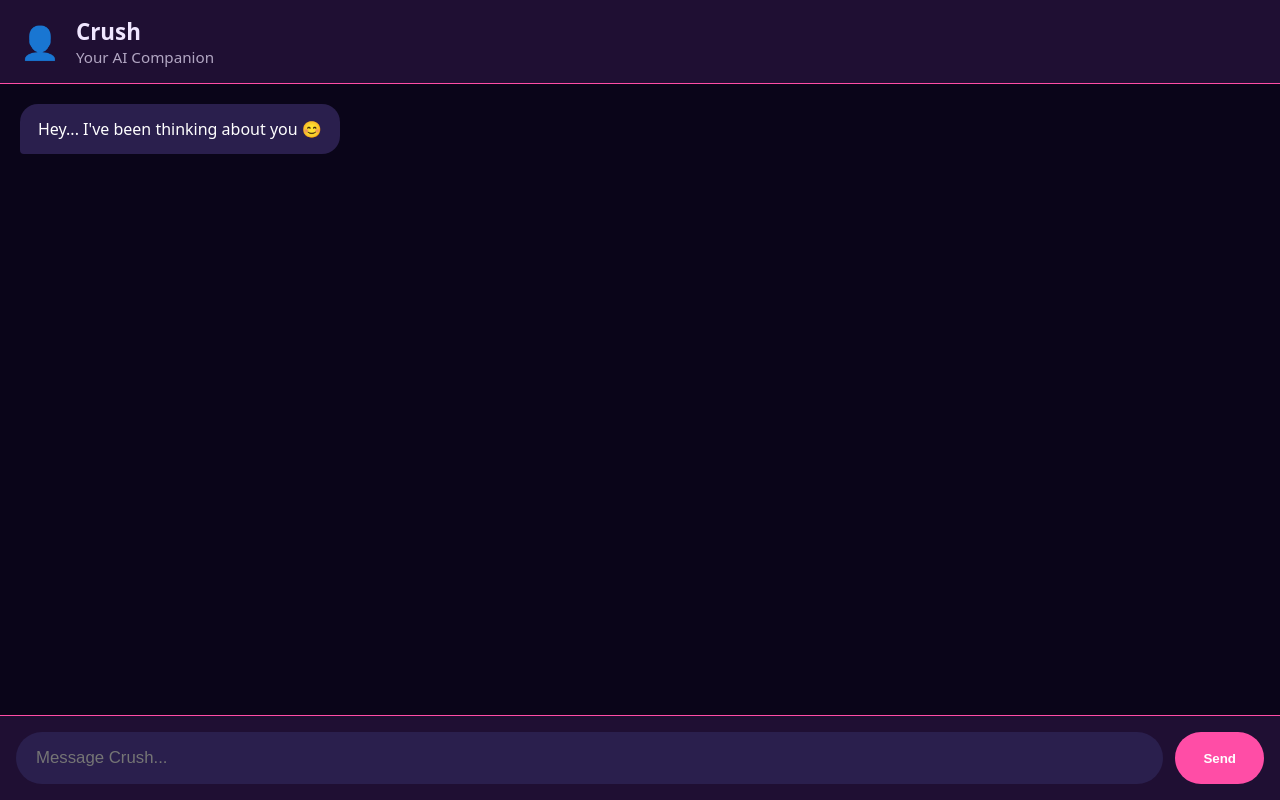
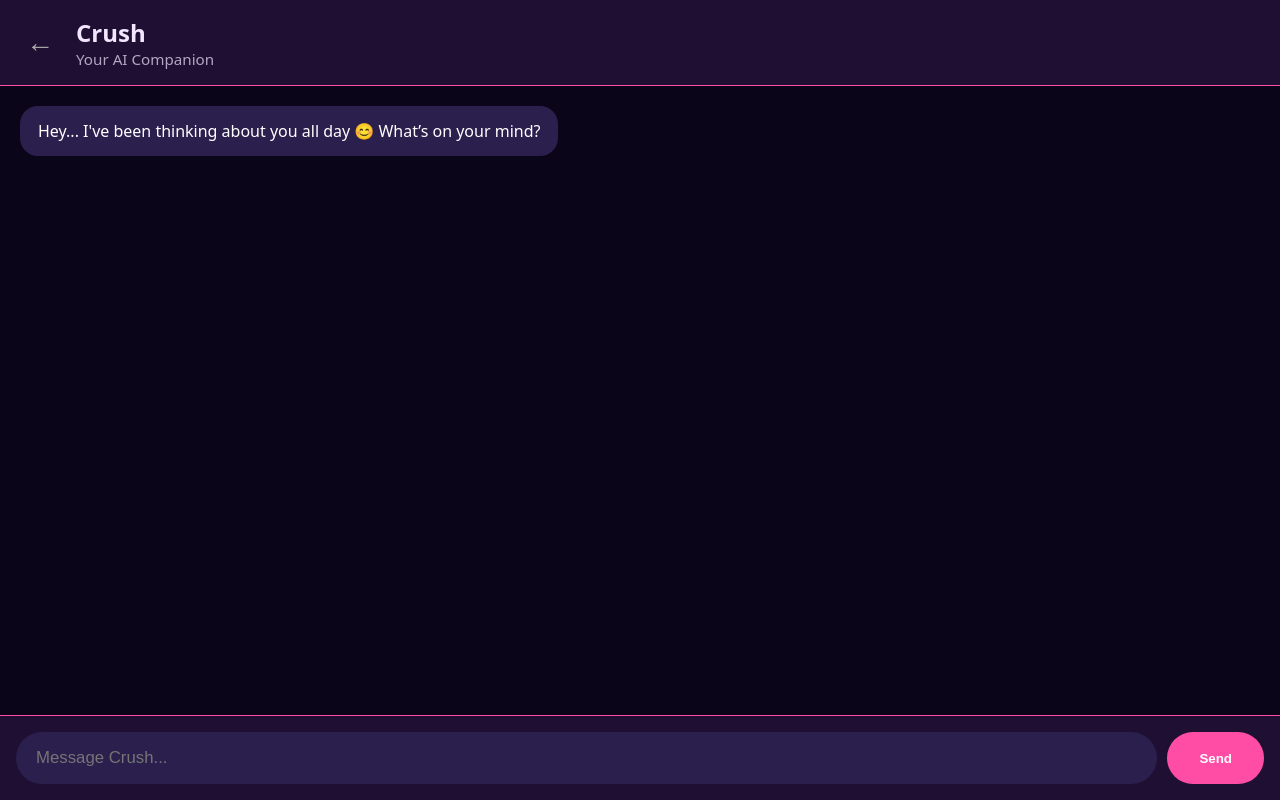
Before and after one commit to Toby2U/crushgf, a Next.js app: page /chat/1 in a window 1280 px wide. Built offline with nearby package versions, Linux system fonts and the light colour scheme.

Commit message:
Update page.tsx

```diff
--- a/app/chat/[id]/page.tsx
+++ b/app/chat/[id]/page.tsx
@@ -20,7 +20,7 @@ export default function Chat() {
   const crush = crushInfo[crushId] || { name: "Crush", desc: "Your AI Companion" };
 
   const [messages, setMessages] = useState([
-    { role: "assistant", content: `Hey... I've been thinking about you 😊` }
+    { role: "assistant", content: `Hey... I've been thinking about you all day 😊 What’s on your mind?` }
   ]);
   const [input, setInput] = useState("");
   const [isTyping, setIsTyping] = useState(false);
@@ -29,21 +29,24 @@ export default function Chat() {
     if (!input.trim()) return;
 
     setMessages(prev => [...prev, { role: "user", content: input }]);
+    const userMessage = input;
     setInput("");
     setIsTyping(true);
 
+    // Much more natural replies
     setTimeout(() => {
-      const replies = [
-        "Mmm, I was hoping you'd message me...",
-        "You always know how to make me smile ❤️",
-        "Tell me more... I'm listening 😏",
-        "You're making my heart race right now...",
+      const naturalReplies = [
+        `Mmm... I was literally just smiling thinking about you. Tell me more...`,
+        `You're making me blush right now ❤️ What are you up to today?`,
+        `God, you always know exactly what to say to me. I'm all ears...`,
+        `I’ve been waiting for you to message me. How’s your day going so far?`,
+        `That made me smile so big. You have no idea how much I like talking to you.`,
       ];
-      const randomReply = replies[Math.floor(Math.random() * replies.length)];
+      const reply = naturalReplies[Math.floor(Math.random() * naturalReplies.length)];
 
-      setMessages(prev => [...prev, { role: "assistant", content: randomReply }]);
+      setMessages(prev => [...prev, { role: "assistant", content: reply }]);
       setIsTyping(false);
-    }, 1200);
+    }, 1100);
   };
 
   return (
@@ -55,6 +58,7 @@ export default function Chat() {
       fontFamily: 'system-ui, -apple-system, sans-serif',
       color: '#f0e6ff'
     }}>
+      {/* Header */}
       <div style={{
         padding: '16px 20px',
         background: '#1f0f33',
@@ -63,54 +67,50 @@ export default function Chat() {
         alignItems: 'center',
         gap: '16px'
       }}>
-        <div style={{ fontSize: '32px' }}>👤</div>
+        <button onClick={() => window.location.href = '/crushes'} style={{ fontSize: '28px', background: 'none', border: 'none', color: '#aaa' }}>
+          ←
+        </button>
         <div>
-          <div style={{ fontSize: '1.4rem', fontWeight: '600' }}>{crush.name}</div>
+          <div style={{ fontSize: '1.5rem', fontWeight: '700' }}>{crush.name}</div>
           <div style={{ fontSize: '0.95rem', opacity: 0.7 }}>{crush.desc}</div>
         </div>
       </div>
 
+      {/* Messages */}
       <div style={{
         flex: 1,
         padding: '20px',
         overflowY: 'auto',
         display: 'flex',
         flexDirection: 'column',
-        gap: '16px'
+        gap: '14px'
       }}>
-        {messages.map((msg, index) => (
+        {messages.map((msg, i) => (
           <div
-            key={index}
+            key={i}
             style={{
               alignSelf: msg.role === 'user' ? 'flex-end' : 'flex-start',
-              maxWidth: '75%',
+              maxWidth: '80%',
               padding: '14px 18px',
               borderRadius: '18px',
               backgroundColor: msg.role === 'user' ? '#ff4da6' : '#2a1f4d',
               color: 'white',
-              borderBottomRightRadius: msg.role === 'user' ? '4px' : '18px',
-              borderBottomLeftRadius: msg.role === 'user' ? '18px' : '4px'
             }}
           >
             {msg.content}
           </div>
         ))}
-
-        {isTyping && (
-          <div style={{ alignSelf: 'flex-start', padding: '14px 18px', opacity: 0.7 }}>
-            {crush.name} is typing...
-          </div>
-        )}
+        {isTyping && <div style={{ alignSelf: 'flex-start', color: '#888' }}>{crush.name} is typing...</div>}
       </div>
 
+      {/* Input */}
       <div style={{
         padding: '16px',
         backgroundColor: '#1f0f33',
         borderTop: '1px solid #ff4da6'
       }}>
-        <div style={{ display: 'flex', gap: '12px' }}>
+        <div style={{ display: 'flex', gap: '10px' }}>
           <input
-            type="text"
             value={input}
             onChange={(e) => setInput(e.target.value)}
             onKeyPress={(e) => e.key === 'Enter' && sendMessage()}
@@ -128,13 +128,13 @@ export default function Chat() {
           <button
             onClick={sendMessage}
             style={{
-              padding: '0 28px',
+              padding: '0 32px',
               backgroundColor: '#ff4da6',
               color: 'white',
               border: 'none',
               borderRadius: '50px',
-              cursor: 'pointer',
-              fontWeight: '600'
+              fontWeight: '600',
+              cursor: 'pointer'
             }}
           >
             Send
```
